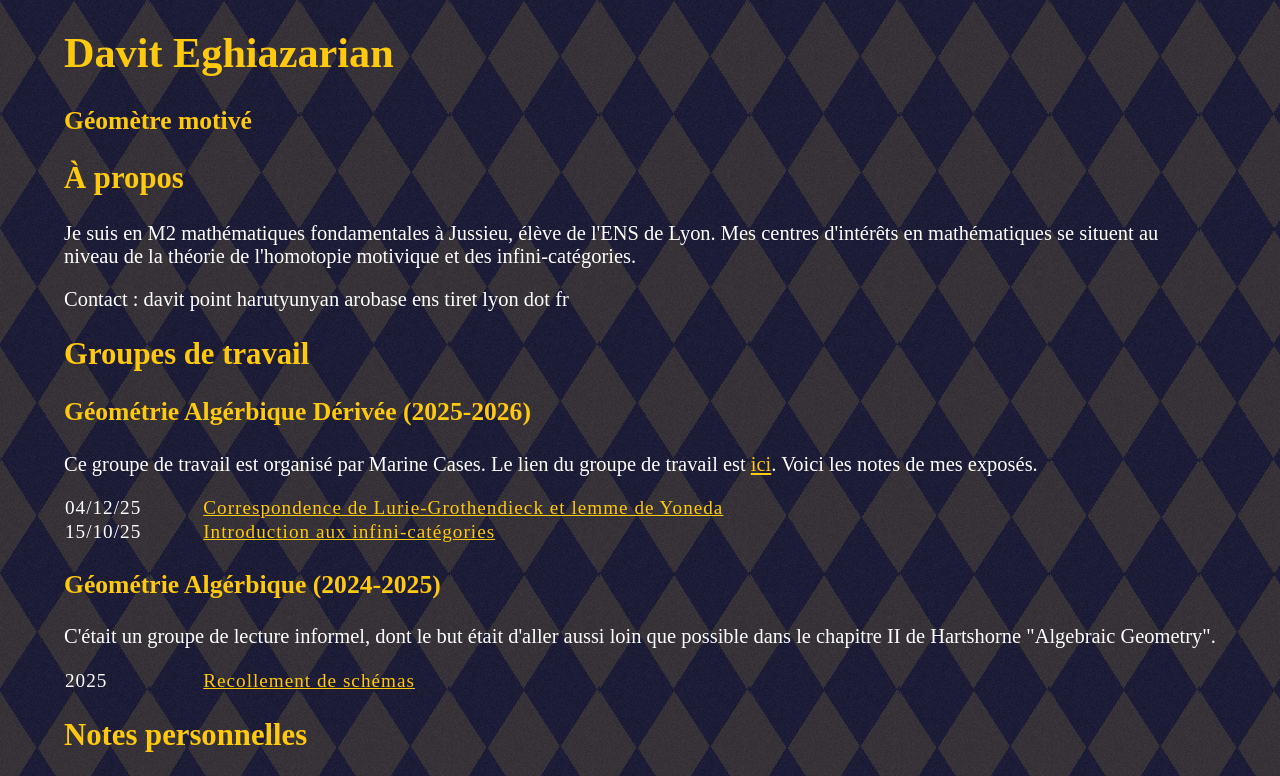
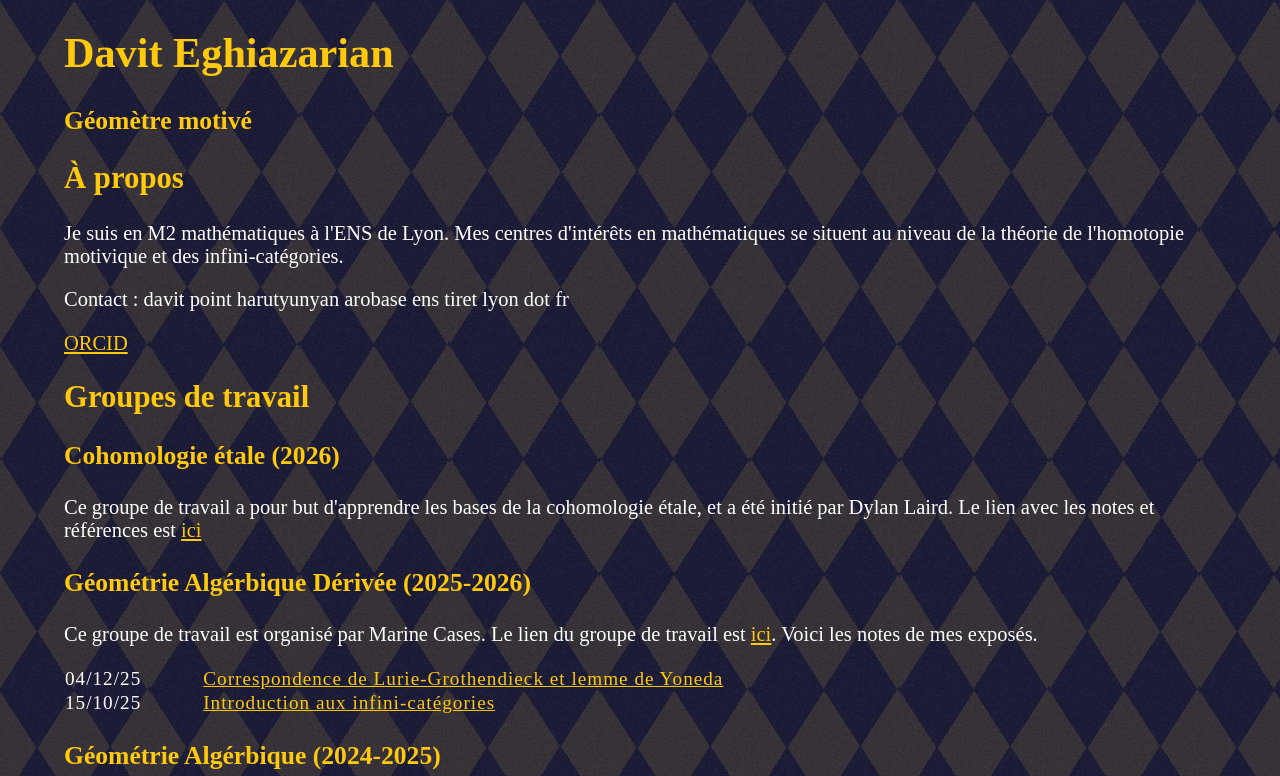
Before and after one commit to davit-perso/davit-perso.github.io, a plain HTML site: page index.html in a window 1280 px wide. Shown: the top 776 px of the page. Drawn offline with Linux system fonts and the light colour scheme.

Commit message:
Update index.html

```diff
--- a/index.html
+++ b/index.html
@@ -22,8 +22,9 @@
 
 
 		<h2 id="apropos"> À propos </h2>
-		<p> Je suis en M2 mathématiques fondamentales à Jussieu, élève de l'ENS de Lyon. Mes centres d'intérêts en mathématiques se situent au niveau de la théorie de l'homotopie motivique et des infini-catégories.</p>
+		<p> Je suis en M2 mathématiques à l'ENS de Lyon. Mes centres d'intérêts en mathématiques se situent au niveau de la théorie de l'homotopie motivique et des infini-catégories.</p>
 	<p>Contact : davit point harutyunyan arobase ens tiret lyon dot fr</p>
+	<a href="https://orcid.org/0009-0008-3140-9673">ORCID</a>
 
 
 
@@ -32,6 +33,9 @@
 
 
 		<h2>Groupes de travail</h2>
+		<h3 id="dag">Cohomologie étale (2026)</h3>
+		<p> Ce groupe de travail a pour but d'apprendre les bases de la cohomologie étale, et a été initié par Dylan Laird. Le lien avec les notes et références est <a href="https://perso.ens-lyon.fr/dylan.laird/index.html">ici</a></p>
+
 		<h3 id="dag">Géométrie Algérbique Dérivée (2025-2026)</h3>
 		<p>Ce groupe de travail est organisé par Marine Cases. Le lien du groupe de travail est <a href="https://m2fonda-gt.github.io/dag.html">ici</a>. Voici les notes de mes exposés.</p>
 		<table class="tab">
```
